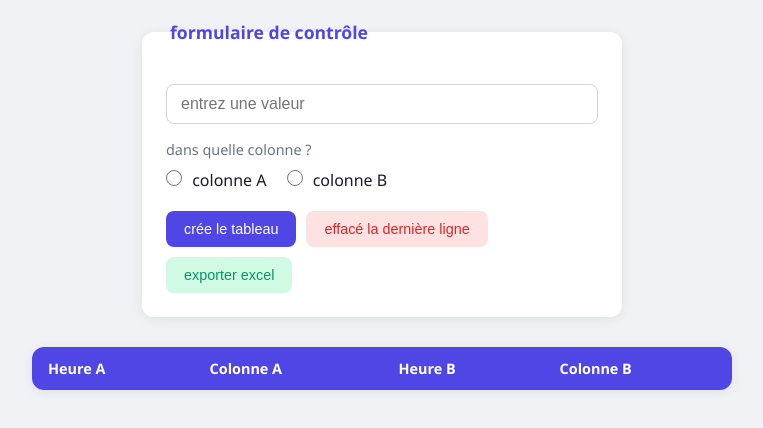
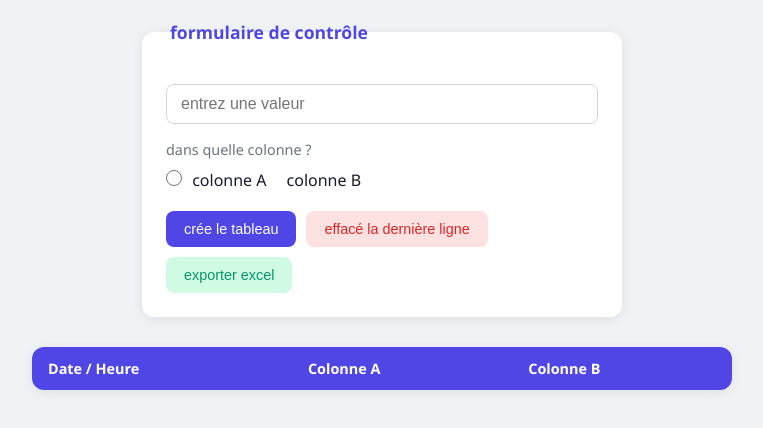
Before and after one commit to dartjump/hub_code, a plain HTML site: page formulaire.html in a window 1280 px wide. Shown: the whole page, without its empty margins (258-1021 px from the left). Drawn offline with Linux system fonts and the light colour scheme.

Commit message:
Update formulaire.html structure and labels

```diff
--- a/formulaire.html
+++ b/formulaire.html
@@ -13,7 +13,7 @@
         <label name="nom">dans quelle colonne ?</label>
         <div class="radio-group">
             <label><input type="radio" id="colonneA" name="colonne" value="A"> colonne A</label>
-            <label><input type="radio" id="colonneB" name="colonne" value="B"> colonne B</label>
+            <label><igitnput type="radio" id="colonneB" name="colonne" value="B"> colonne B</label>
         </div>
         <div class="boutons">
             <input type="submit" onclick="envoyer()" value="crée le tableau">
@@ -25,9 +25,8 @@
 
     <table id="tableau">
         <tr>
-            <th>Heure A</th>
+            <th>Date / Heure</th>
             <th>Colonne A</th>
-            <th>Heure B</th>
             <th>Colonne B</th>
         </tr>
     </table>
```
